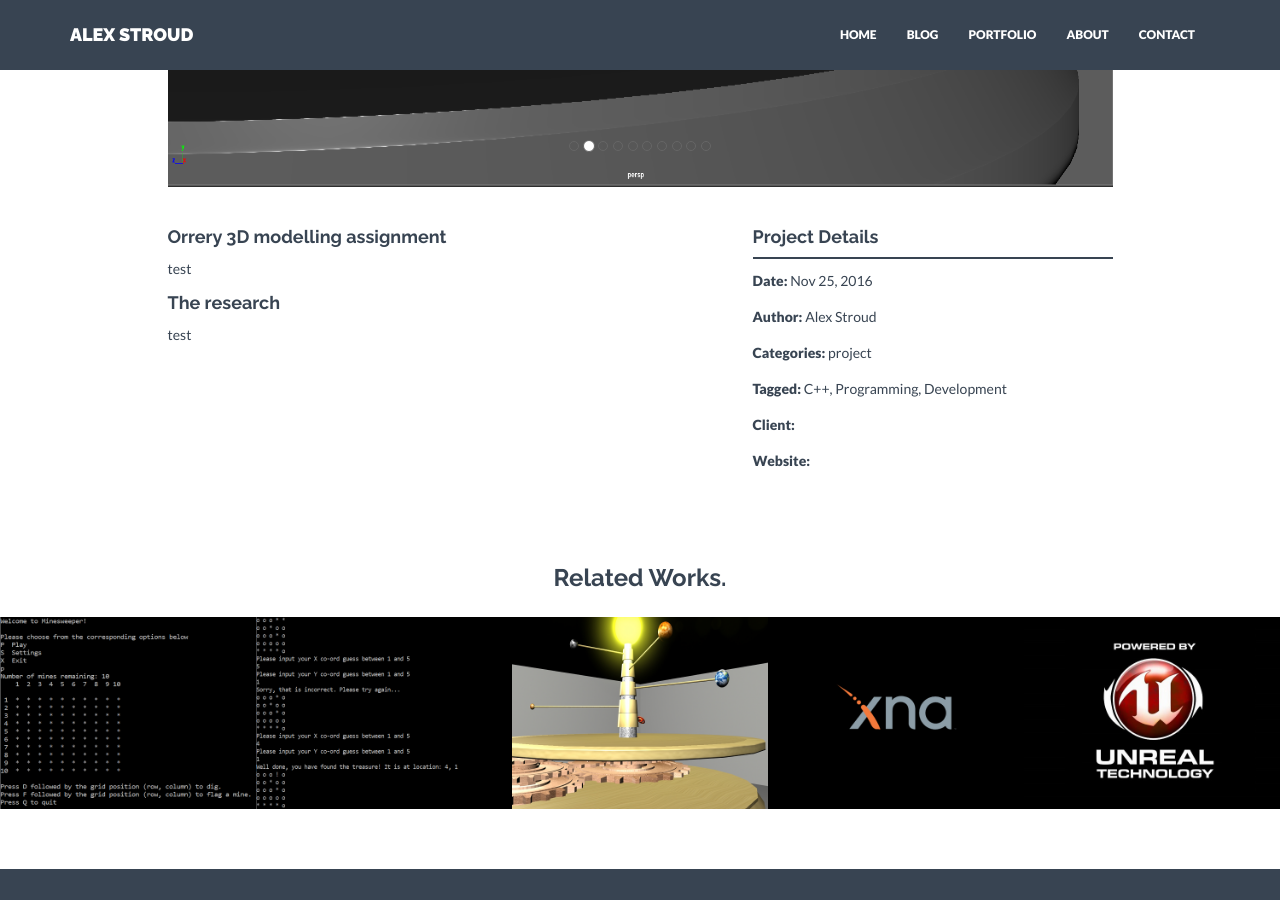
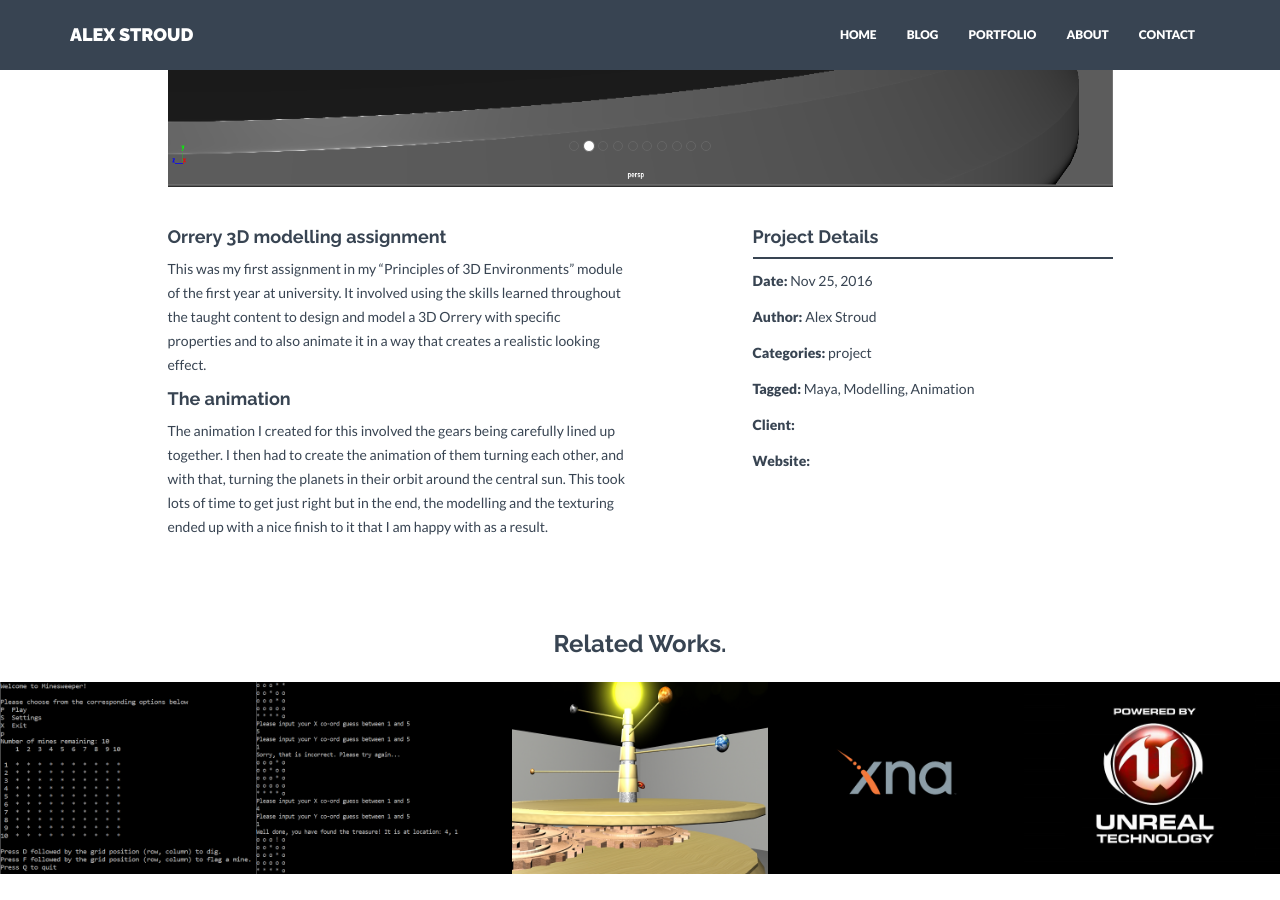
Before and after one commit to Stroudie2/Stroudie2.github.io, a Jekyll site: the page built from _projects/2018-01-15-orrery-modelling.markdown, in a window 1280 px wide and 900 px high, scrolled down 639 px. Built offline with Jekyll 4.4.1, drawn with Linux system fonts in a browser that asks for light colours; nearby versions of some CDN libraries.

Commit message:
Update 2018-01-15-orrery-modelling.markdown

```diff
--- a/_projects/2018-01-15-orrery-modelling.markdown
+++ b/_projects/2018-01-15-orrery-modelling.markdown
@@ -18,15 +18,15 @@ carousel:
 - Orrery8.png
 - Orrery9.png
 - Orrery10.png
-tagged: C++, Programming, Development
+tagged: Maya, Modelling, Animation
 
 ---
 
 #### Orrery 3D modelling assignment
-test
+This was my first assignment in my "Principles of 3D Environments" module of the first year at university. It involved using the skills learned throughout the taught content to design and model a 3D Orrery with specific properties and to also animate it in a way that creates a realistic looking effect.
 
 
 
-#### The research
+#### The animation
 
-test
+The animation I created for this involved the gears being carefully lined up together. I then had to create the animation of them turning each other, and with that, turning the planets in their orbit around the central sun. This took lots of time to get just right but in the end, the modelling and the texturing ended up with a nice finish to it that I am happy with as a result.
```
